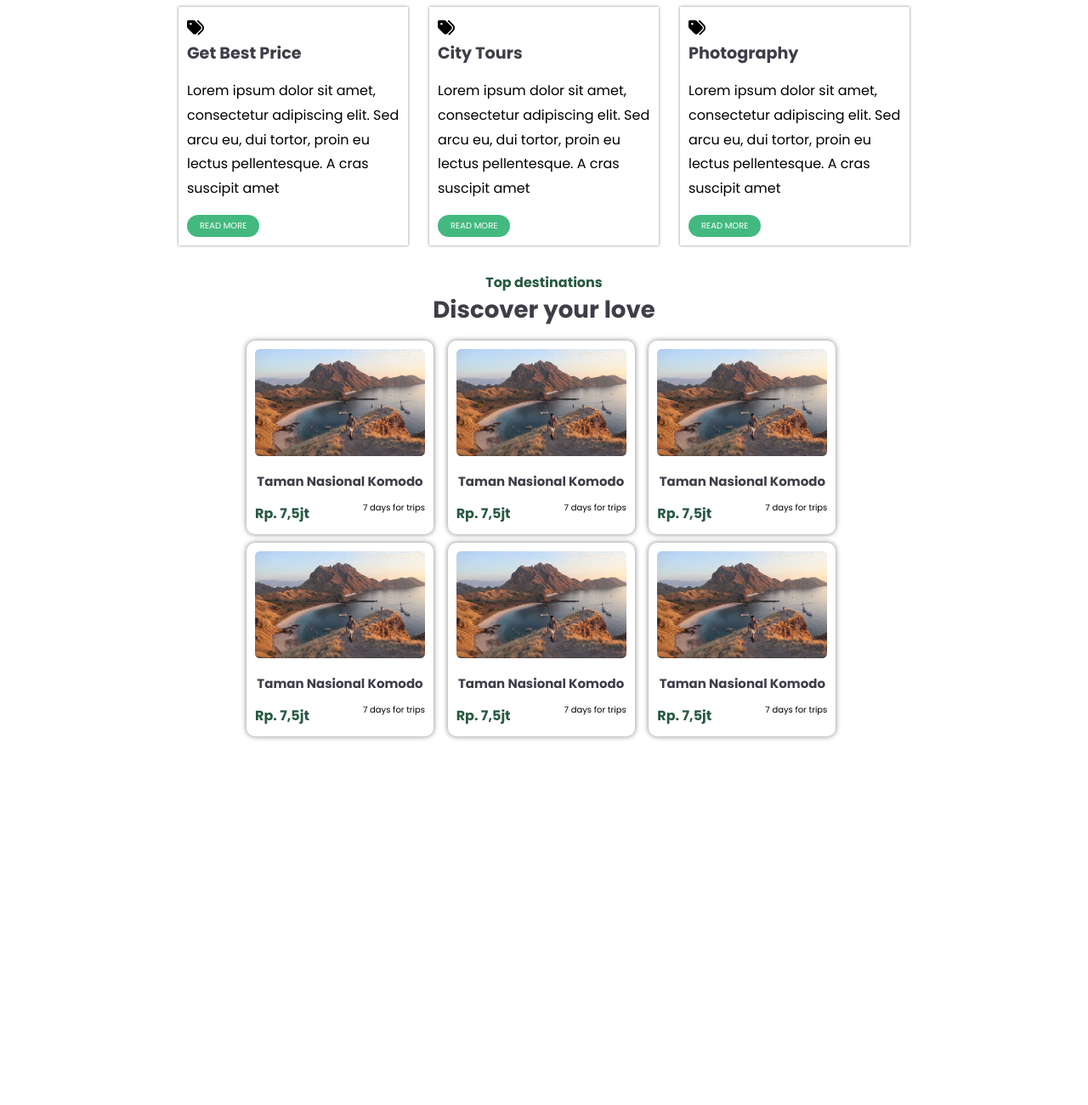
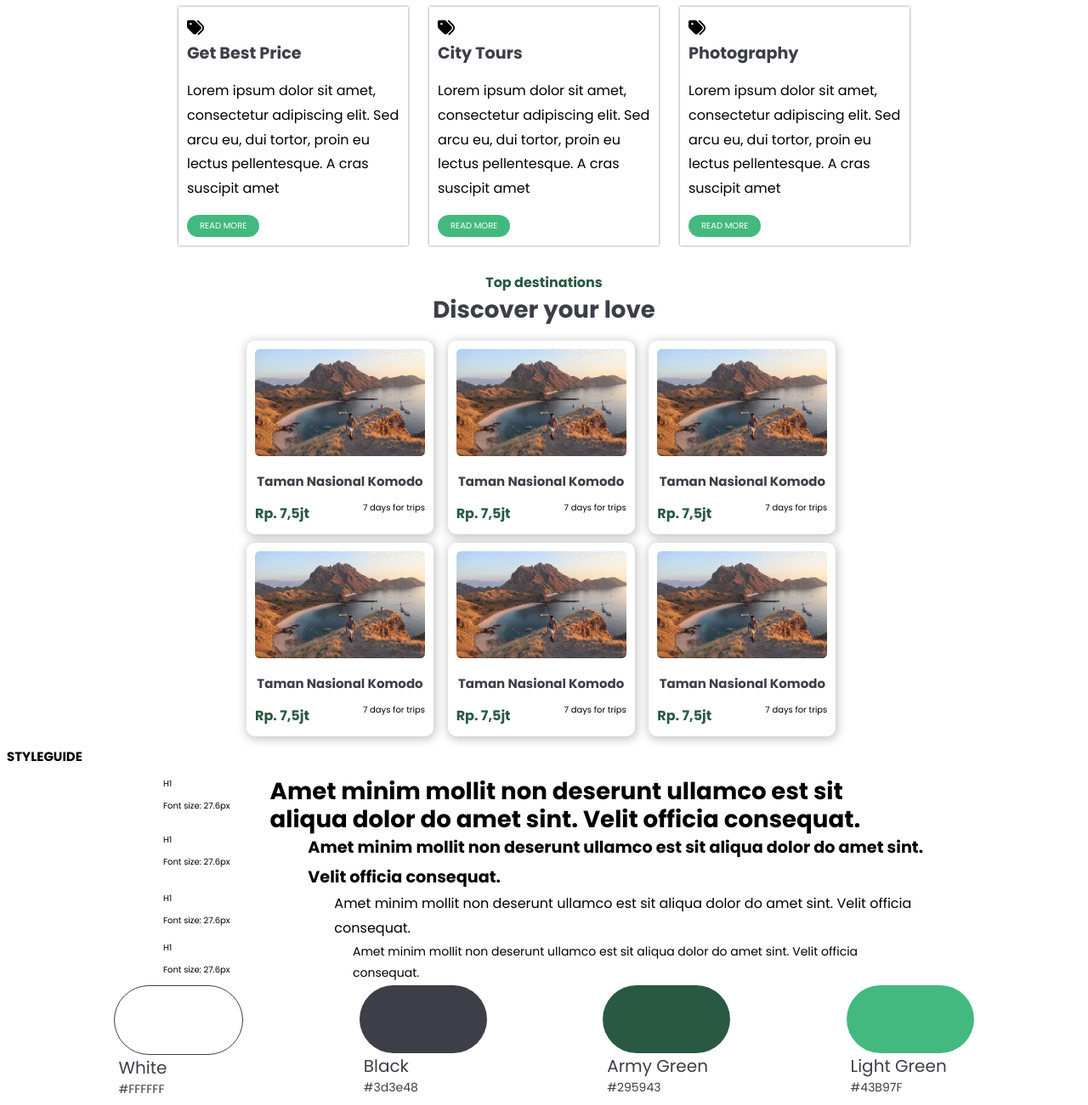
Before and after one commit to tsabudh/internship, a PHP site: page /css-course/css-assessment-17/index.html in a window 1280 px wide. Shown: the whole page at 85% size. Before the commit the page ends 871 px from the top, so only its background shows below. Run offline with PHP 8.4, Linux system fonts and the light colour scheme; some libraries are stand-ins or nearby versions; some web fonts are replaced.

Commit message:
styleguide color palette

```diff
--- a/css-course/css-assessment-17/css/css-assignment-17.css
+++ b/css-course/css-assessment-17/css/css-assignment-17.css
@@ -37,7 +37,7 @@ a:link, a:visited {
 .card-feature__heading {
   font-size: 1.92rem;
   font-weight: 700;
-  color: #3d3e48;
+  color: #3D3E48;
   margin-block: 0;
   margin-inline: 0;
 }
@@ -54,7 +54,7 @@ a:link, a:visited {
   max-width: 20rem;
   background: white;
   border-radius: 1rem;
-  filter: drop-shadow(0px 0px 3px gray);
+  box-shadow: 1px 2px 12px 1px rgba(0, 0, 0, 0.25);
   padding: 1rem;
   font-family: "Poppins";
 }
@@ -68,7 +68,7 @@ a:link, a:visited {
   width: 100%;
 }
 .card-destination__heading {
-  color: #3d3e48;
+  color: #3D3E48;
 }
 .card-destination__details-wrapper {
   display: flex;
@@ -132,7 +132,7 @@ a:link, a:visited {
   font-size: 2.765rem;
   line-height: 3.318rem;
   font-weight: 700;
-  color: #3d3e48;
+  color: #3D3E48;
   margin-block: 0;
   margin-inline: 0;
 }
@@ -172,6 +172,77 @@ a:link, a:visited {
   }
 }
 
+.color {
+  display: flex;
+  flex-direction: row;
+  gap: 1rem;
+  justify-content: space-evenly;
+}
+.color .color-card {
+  display: flex;
+  flex-direction: column;
+}
+.color .color-card__sample {
+  width: 15rem;
+  height: 8rem;
+  border-radius: 5rem;
+}
+.color .color-card__sample--white {
+  background: #FFFFFF;
+}
+.color .color-card__sample--black {
+  background: #3D3E48;
+}
+.color .color-card__sample--army-green {
+  background: #295943;
+}
+.color .color-card__sample--light-green {
+  background: #43B97F;
+}
+.color .color-card__sample--white {
+  border: 1px solid #3D3E48;
+}
+.color .color-card__name, .color .color-card__hex {
+  color: #3D3E48;
+  padding-left: 0.5rem;
+}
+.color .color-card__name {
+  font-size: 2rem;
+}
+.color .color-card__hex {
+  font-size: 1.4rem;
+}
+
+.typography__row {
+  max-width: 70vw;
+  display: flex;
+  flex-direction: row;
+  margin: 0 auto;
+}
+.typography__row .element {
+  width: 25%;
+}
+.typography__row .element-sample--h1 {
+  font-size: 2.765rem;
+  font-weight: 700;
+  line-height: 3.318rem;
+}
+.typography__row .element-sample--h2 {
+  font-size: 1.92rem;
+  font-weight: 700;
+  line-height: 3.456rem;
+}
+.typography__row .element-sample--body-1 {
+  font-size: 1.6rem;
+  font-weight: 400;
+  line-height: 2.88rem;
+}
+.typography__row .element-sample--body-2 {
+  font-size: 1.4rem;
+  font-weight: 400;
+  line-height: 2.52rem;
+}
+
 :root {
   font-size: 10px;
 }
--- a/css-course/css-assessment-17/index.html
+++ b/css-course/css-assessment-17/index.html
@@ -161,6 +161,85 @@
             </div>
         </div>
     </section>
+    <section class="styleguide">
+        <h2>STYLEGUIDE</h2>
+
+        <div class="typography">
+            <div class="typography__row">
+                <div class="element">
+                    <span class="element-name  ">H1</span>
+                    <p class="element-details">Font size: 27.6px</p>
+                </div>
+
+                <div class="element-sample element-sample--h1">
+                    Amet minim mollit non deserunt ullamco est sit aliqua dolor do amet sint. Velit officia consequat.
+                </div>
+            </div>
+
+            <div class="typography__row">
+                <div class="element">
+                    <span class="element-name  ">H1</span>
+                    <p class="element-details">Font size: 27.6px</p>
+                </div>
+
+                <div class="element-sample element-sample--h2">
+                    Amet minim mollit non deserunt ullamco est sit aliqua dolor do amet sint. Velit officia consequat.
+                </div>
+            </div>
+
+            <div class="typography__row">
+                <div class="element">
+                    <span class="element-name  ">H1</span>
+                    <p class="element-details">Font size: 27.6px</p>
+                </div>
+
+                <div class="element-sample element-sample--body-1">
+                    Amet minim mollit non deserunt ullamco est sit aliqua dolor do amet sint. Velit officia consequat.
+                </div>
+            </div>
+
+            <div class="typography__row">
+                <div class="element">
+                    <span class="element-name  ">H1</span>
+                    <p class="element-details">Font size: 27.6px</p>
+                </div>
+
+                <div class="element-sample element-sample--body-2">
+                    Amet minim mollit non deserunt ullamco est sit aliqua dolor do amet sint. Velit officia consequat.
+                </div>
+            </div>
+
+
+        </div>
+
+        <div class="color">
+            <div class="color-card">
+                <div class="color-card__sample color-card__sample--white "></div>
+                <span class="color-card__name">White</span>
+                <span class="color-card__hex">#FFFFFF</span>
+            </div>
+
+            <div class="color-card">
+                <div class="color-card__sample color-card__sample--black"></div>
+                <span class="color-card__name">Black</span>
+                <span class="color-card__hex">#3d3e48</span>
+            </div>
+
+            <div class="color-card">
+                <div class="color-card__sample color-card__sample--army-green"></div>
+                <span class="color-card__name ">Army Green</span>
+                <span class="color-card__hex">#295943</span>
+            </div>
+
+            <div class="color-card">
+                <div class="color-card__sample color-card__sample--light-green"></div>
+                <span class="color-card__name">Light Green</span>
+                <span class="color-card__hex">#43B97F</span>
+            </div>
+
+
+        </div>
+    </section>
 </body>
 
 </html>
--- a/css-course/css-assessment-17/sass/abstract/_variables.scss
+++ b/css-course/css-assessment-17/sass/abstract/_variables.scss
@@ -1,3 +1,5 @@
-$color-gray-title: #3d3e48;
-$color-primary-green: #295943;
-$color-secondary-green: #43B97F;
+$color-black: #3d3e48;
+$color-army-green: #295943;
+$color-light-green: #43B97F;
+$color-black: #3D3E48;
+$color-white: #FFFFFF;
--- a/css-course/css-assessment-17/sass/components/_card.scss
+++ b/css-course/css-assessment-17/sass/components/_card.scss
@@ -8,7 +8,6 @@
   // border: 1px solid red;
   padding: 1rem;
   box-shadow: (0px 0px 3px gray);
-
 
   font-family: "Poppins";
 
@@ -21,7 +20,7 @@
   &__heading {
     font-size: 1.92rem;
     font-weight: 700;
-    color: $color-gray-title;
+    color: $color-black;
 
     @include margin-block-and-inline-zero;
   }
@@ -41,7 +40,8 @@
   background: white;
   // border: 1px solid red;
   border-radius: 1rem;
-  filter: drop-shadow(0px 0px 3px gray);
+  // filter: drop-shadow(0px 0px 3px gray);
+  box-shadow: 1px 2px 12px 1px rgba(0, 0, 0, 0.25);
   padding: 1rem;
 
   font-family: "Poppins";
@@ -61,7 +61,7 @@
   }
 
   &__heading {
-    color: $color-gray-title;
+    color: $color-black;
   }
 
   &__details-wrapper {
@@ -74,7 +74,7 @@
     & .price {
       display: inline;
       white-space: nowrap;
-      color: $color-primary-green;
+      color: $color-army-green;
       //styleName: body-1 - bold;
 
       font-size: 1.6rem;
--- a/css-course/css-assessment-17/sass/layouts/top-destinations.scss
+++ b/css-course/css-assessment-17/sass/layouts/top-destinations.scss
@@ -12,7 +12,7 @@
   text-align: center;
 
   & span {
-    color: $color-primary-green;
+    color: $color-army-green;
     line-height: 2.88rem;
     font-weight: 700;
     font-size: 1.6rem;
@@ -21,7 +21,7 @@
     font-size: 2.765rem;
     line-height: 3.318rem;
     font-weight: 700;
-    color: $color-gray-title;
+    color: $color-black;
     @include margin-block-and-inline-zero;
   }
 }
--- a/css-course/css-assessment-17/sass/main.scss
+++ b/css-course/css-assessment-17/sass/main.scss
@@ -10,6 +10,8 @@
 @import "./layouts/top-destinations";
 @import "./layouts/cards-list.scss";
 
+@import "./pages/styleguide.scss";
+
 
 :root{
     font-size: 10px;
--- a/css-course/css-assessment-17/sass/pages/styleguide.scss
+++ b/css-course/css-assessment-17/sass/pages/styleguide.scss
@@ -0,0 +1,73 @@
+.color {
+  display: flex;
+  flex-direction: row;
+  //   border: 1px solid red;
+  gap: 1rem;
+  justify-content: space-evenly;
+
+  .color-card {
+    display: flex;
+    flex-direction: column;
+
+    &__sample {
+      width: 15rem;
+      height: 8rem;
+      border-radius: 5rem;
+
+      $color-set: (
+        "white": $color-white,
+        "black": $color-black,
+        "army-green": $color-army-green,
+        "light-green": $color-light-green,
+      );
+
+      @each $classname, $color in $color-set {
+        &--#{$classname} {
+          background: $color;
+        }
+      }
+
+      &--white {
+        border: 1px solid $color-black;
+      }
+    }
+    &__name,
+    &__hex {
+      color: $color-black;
+      padding-left: 0.5rem;
+    }
+    &__name {
+      font-size: 2rem;
+    }
+    &__hex {
+      font-size: 1.4rem;
+    }
+  }
+}
+
+.typography__row {
+  max-width: 70vw;
+  display: flex;
+  flex-direction: row;
+  margin:0 auto;
+
+  .element {
+    width: 25%;
+  }
+
+  $font-property: (
+    "h1" 2.765rem 700 3.318rem,
+    "h2" 1.92rem 700 3.456rem,
+    "body-1" 1.6rem 400 2.88rem,
+    "body-2" 1.4rem 400 2.52rem
+  );
+  // .color-card__sample--white;
+
+  @each $name, $font-size, $font-weight, $line-height in $font-property {
+    .element-sample--#{$name} {
+      font-size: $font-size;
+      font-weight: $font-weight;
+      line-height: $line-height;
+    }
+  }
+}
```
Also changed, not shown: 1 other file.
